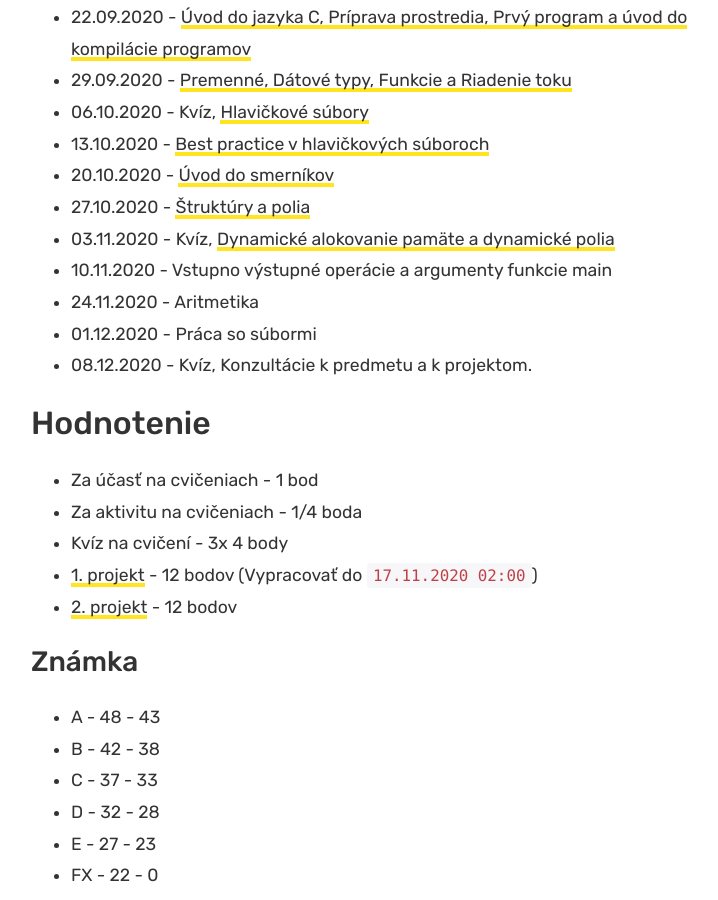
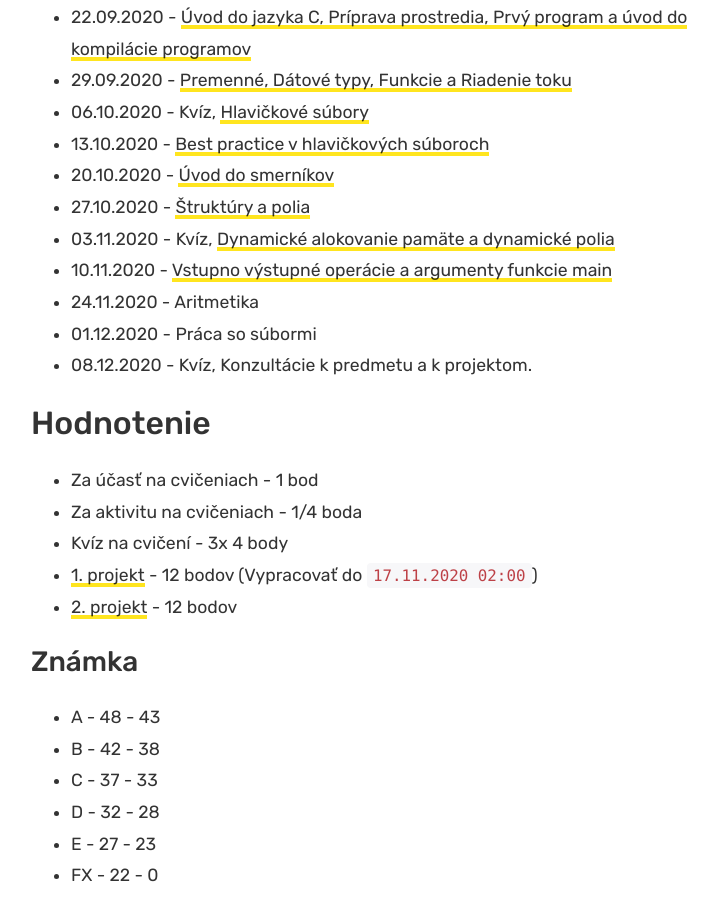
Before and after one commit to ppatrik/ppatrik.github.io, a Jekyll site: the page built from _posts/2020-09-22-JAC-0.md, in a window 1280 px wide and 900 px high, scrolled down 734 px. Shown: the whole window, without its empty margins (244-962 px from the left). Built offline with Jekyll 4.4.1, drawn with Linux system fonts in a browser that asks for light colours; comment, search, counter and statistics services are not loaded; some of the changed lines change nothing that is shown.

Commit message:
Update 2020-09-22-JAC-0.md

```diff
--- a/_posts/2020-09-22-JAC-0.md
+++ b/_posts/2020-09-22-JAC-0.md
@@ -15,7 +15,7 @@ author: ppatrik
 * 20.10.2020 - [Úvod do smerníkov]({{site.base_url}}/vyuka/jac/2020/10/20/JAC-Cvicenie05)
 * 27.10.2020 - [Štruktúry a polia]({{site.base_url}}/vyuka/jac/2020/10/27/JAC-Cvicenie06)
 * 03.11.2020 - Kvíz, [Dynamické alokovanie pamäte a dynamické polia]({{site.base_url}}/vyuka/jac/2020/11/03/JAC-Cvicenie07)
-* 10.11.2020 - Vstupno výstupné operácie a argumenty funkcie main
+* 10.11.2020 - [Vstupno výstupné operácie a argumenty funkcie main]({{site.base_url}}/vyuka/jac/2020/11/10/JAC-Cvicenie08)
 * 24.11.2020 - Aritmetika
 * 01.12.2020 - Práca so súbormi
 * 08.12.2020 - Kvíz, Konzultácie k predmetu a k projektom.
```
